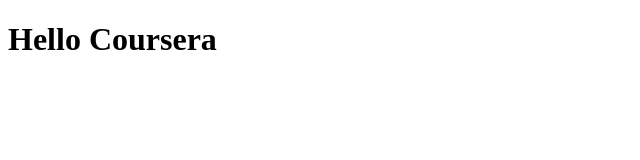
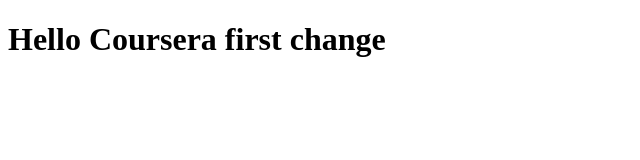
Before and after one commit to Javi-Rivera/coursera-test, a plain HTML site: page site/index.html in a window 1280 px wide. Shown: the whole page, without its empty margins (0-640 px from the left). Drawn offline with Linux system fonts and the light colour scheme.

Commit message:
first change

```diff
--- a/site/index.html
+++ b/site/index.html
@@ -6,6 +6,6 @@
 	<title>Hello Coursera!</title>
 </head>
 <body>
-<h1>Hello Coursera</h1>
+<h1>Hello Coursera first change</h1>
 </body>
 </html>
```
